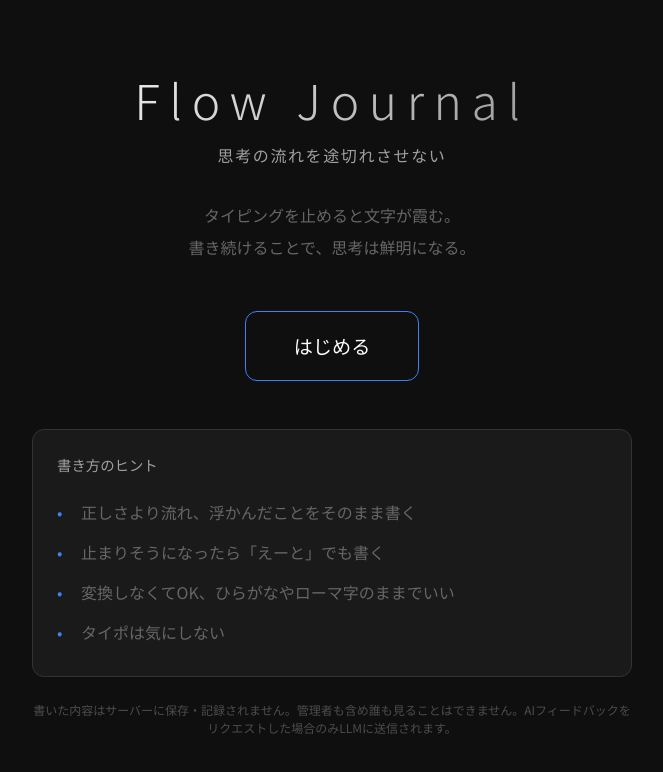
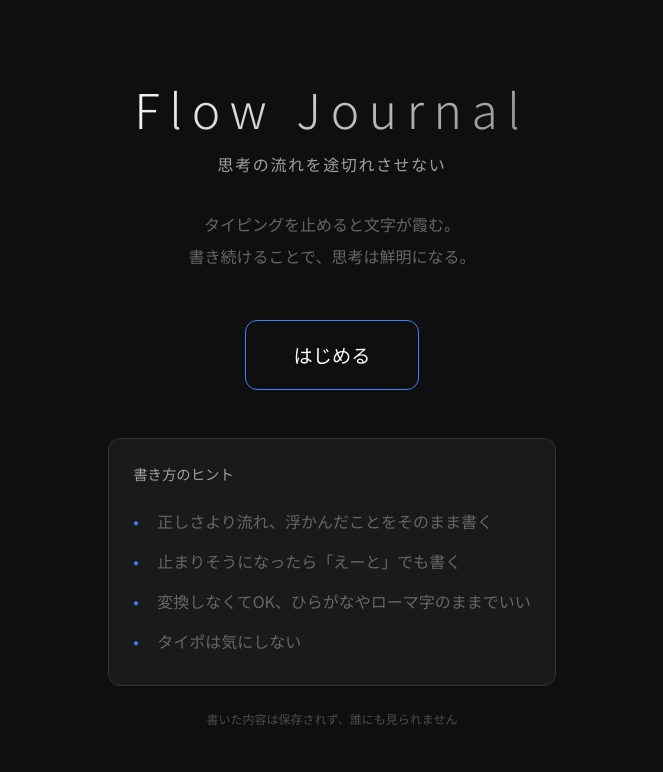
Before and after one commit to makura645/flow-journal, a Next.js app: page / in a window 1280 px wide. Shown: the top 772 px of the page, without its empty margins (308-971 px from the left). Built offline with nearby package versions, Linux system fonts and the light colour scheme.

Commit message:
プライバシーノートを簡潔に
Co-Authored-By: Claude Opus 4.5 <noreply@anthropic.com>

```diff
--- a/src/components/StartScreen.tsx
+++ b/src/components/StartScreen.tsx
@@ -32,7 +32,7 @@ export function StartScreen({ onStart }: StartScreenProps) {
         </div>
 
         <p className="privacy-note">
-          書いた内容はサーバーに保存・記録されません。管理者も含め誰も見ることはできません。AIフィードバックをリクエストした場合のみLLMに送信されます。
+          書いた内容は保存されず、誰にも見られません
         </p>
       </div>
     </div>
```
